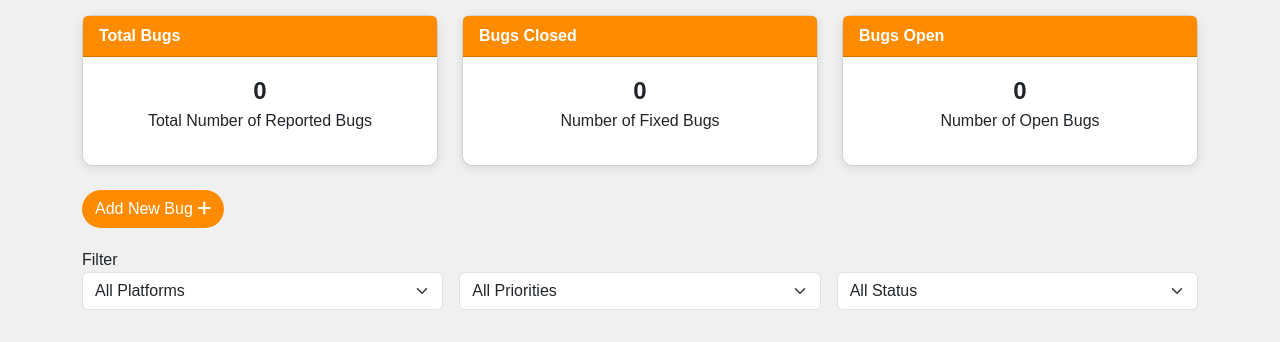
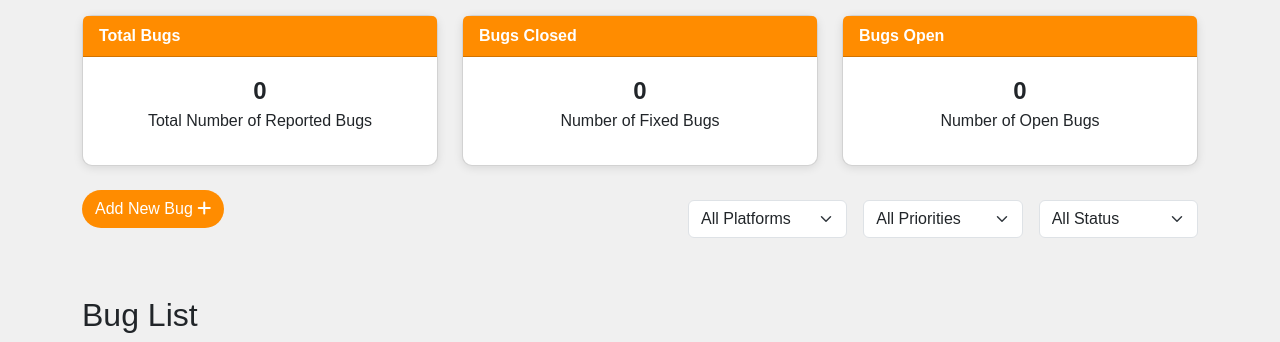
Before and after one commit to MagyenaTwo/project-bug-management, a Flask app: page / in a window 1280 px wide. Shown: the part 175-517 px from the top of the page. Run offline with Flask 3, Linux system fonts and the light colour scheme; data that the repository does not hold is empty; some libraries are stand-ins or nearby versions.

Commit message:
update filter

```diff
--- a/templates/index.html
+++ b/templates/index.html
@@ -202,21 +202,21 @@ body {
             </div>
         </div>
 
-        <a href="/add-bug" class="btn btn-add">Add New Bug <i class="fas fa-plus"></i></a>
+
         <!-- Filter Section -->
+   <div class="filter-container mb-4 d-flex align-items-center justify-content-between">
+    <a href="/add-bug" class="btn btn-add">Add New Bug <i class="fas fa-plus"></i></a>
 
-<div class="filter-container mb-4">
-    <div class="filter-title">Filter</div>
-    <div class="row g-3">
-        <div class="col-md-4">
+    <div class="row g-3 filter-options">
+        <div class="col">
             <select id="filter-platform" class="form-select">
-                <option value=""><i class="filter-icon"></i>All Platforms</option>
+                <option value="">All Platforms</option>
                 <option value="Web">🌐 Web</option>
                 <option value="Ios">📱 iOS</option>
                 <option value="Android">🤖 Android</option>
             </select>
         </div>
-        <div class="col-md-4">
+        <div class="col">
             <select id="filter-priority" class="form-select">
                 <option value="">All Priorities</option>
                 <option value="High">🔥 High</option>
@@ -224,7 +224,7 @@ body {
                 <option value="Low">✅ Low</option>
             </select>
         </div>
-        <div class="col-md-4">
+        <div class="col">
             <select id="filter-status" class="form-select">
                 <option value="">All Status</option>
                 <option value="Todo">📝 Todo</option>
@@ -235,6 +235,7 @@ body {
         </div>
     </div>
 </div>
+
         <h2 class="mt-5">Bug List</h2>
         <table class="table table-striped">
             <thead>
```
Also changed, not shown: static/css/styles.css (line endings or trailing spaces).
